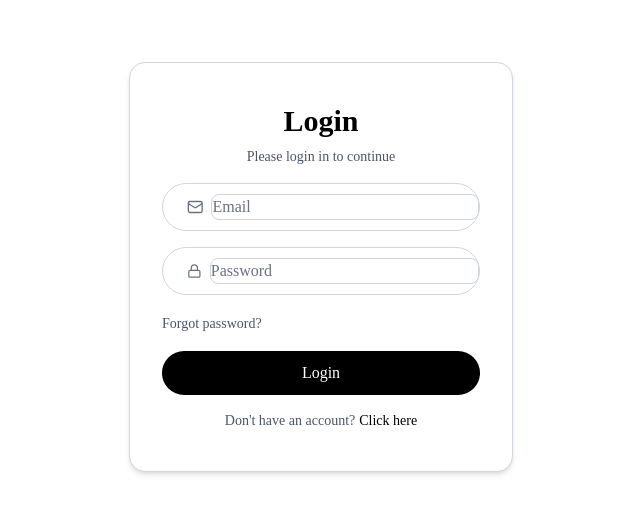
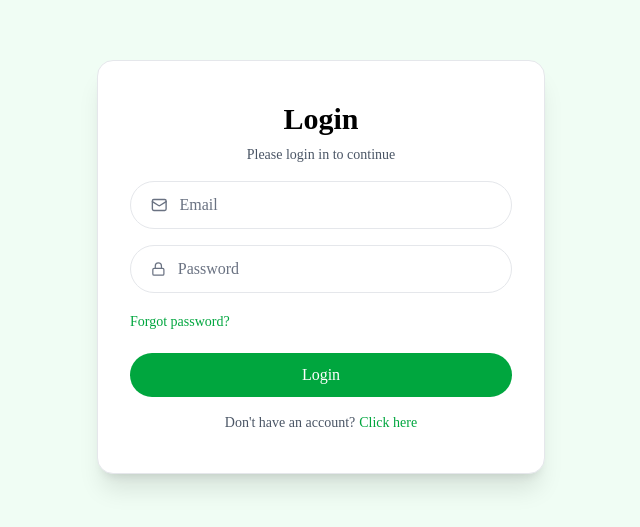
Before and after one commit to konchadavyshnavi/Resume-Builder, a React (Vite) app in the folder client/: page /login in a window 1280 px wide. Shown: the part 133-660 px from the top of the page, without its empty margins (319-959 px from the left). Built offline with nearby package versions, Linux system fonts and the light colour scheme.

Commit message:
Update Login component styles and structure

```diff
--- a/client/src/pages/Login.jsx
+++ b/client/src/pages/Login.jsx
@@ -37,86 +37,103 @@ const {data}=await api.post(`/api/users/${state}`,formData)
         setFormData(prev => ({ ...prev, [name]: value }))
     }
   return (
-   <div className="flex items-center justify-center min-h-screen bg-white px-4">
+    <div className="flex items-center justify-center min-h-screen bg-green-50 px-4">
   <form
     onSubmit={handleSubmit}
-    className="sm:w-96 w-full text-center bg-white border border-gray-300 rounded-2xl px-8 shadow-md"
+    className="w-full max-w-md bg-white border border-gray-200 rounded-2xl px-8 shadow-xl"
   >
-    <h1 className="text-black text-3xl mt-10 font-semibold">
+    <h1 className="text-black text-3xl mt-10 font-semibold text-center">
       {state === "login" ? "Login" : "Sign up"}
     </h1>
 
-    <p className="text-gray-600 text-sm mt-2">
+    <p className="text-gray-600 text-sm mt-2 text-center">
       Please {state} in to continue
     </p>
 
+    {/* Name */}
     {state !== "login" && (
-      <div className="flex items-center mt-6 w-full bg-white border border-gray-300 h-12 rounded-full pl-6 gap-2">
+      <div
+        className="flex items-center mt-6 w-full h-12 rounded-full px-5 gap-3
+                   border border-gray-200 focus-within:border-green-500 transition"
+      >
         <User2Icon size={16} className="text-gray-500" />
         <input
           type="text"
           name="name"
           placeholder="Name"
-          className="w-full bg-transparent text-black placeholder-gray-500 outline-none"
           value={formData.name}
           onChange={handleChange}
           required
+          className="w-full bg-transparent text-black placeholder-gray-500 outline-none border-none"
         />
       </div>
     )}
 
-    <div className="flex items-center w-full mt-4 bg-white border border-gray-300 h-12 rounded-full pl-6 gap-2">
+    {/* Email */}
+    <div
+      className="flex items-center mt-4 w-full h-12 rounded-full px-5 gap-3
+                 border border-gray-200 focus-within:border-green-500 transition"
+    >
       <Mail size={18} className="text-gray-500" />
       <input
         type="email"
         name="email"
         placeholder="Email"
-        className="w-full bg-transparent text-black placeholder-gray-500 outline-none"
         value={formData.email}
         onChange={handleChange}
         required
+        className="w-full bg-transparent text-black placeholder-gray-500 outline-none border-none"
       />
     </div>
 
-    <div className="flex items-center mt-4 w-full bg-white border border-gray-300 h-12 rounded-full pl-6 gap-2">
+    {/* Password */}
+    <div
+      className="flex items-center mt-4 w-full h-12 rounded-full px-5 gap-3
+                 border border-gray-200 focus-within:border-green-500 transition"
+    >
       <Lock size={16} className="text-gray-500" />
       <input
         type="password"
         name="password"
         placeholder="Password"
-        className="w-full bg-transparent text-black placeholder-gray-500 outline-none"
         value={formData.password}
         onChange={handleChange}
         required
+        className="w-full bg-transparent text-black placeholder-gray-500 outline-none border-none"
       />
     </div>
 
+    {/* Forgot password */}
     <div className="mt-4 text-left">
       <button
         type="button"
-        className="text-sm text-gray-600 hover:underline"
+        className="text-sm text-green-600 hover:underline"
       >
         Forgot password?
       </button>
     </div>
 
+    {/* Submit */}
     <button
       type="submit"
-      className="mt-4 w-full h-11 rounded-full text-white bg-black hover:bg-gray-800 transition"
+      className="mt-5 w-full h-11 rounded-full
+                 text-white font-medium
+                 bg-green-600 hover:bg-green-700 transition"
     >
       {state === "login" ? "Login" : "Sign up"}
     </button>
 
+    {/* Switch state */}
     <p
       onClick={() =>
         setState(prev => (prev === "login" ? "register" : "login"))
       }
-      className="text-gray-600 text-sm mt-4 mb-10 cursor-pointer"
+      className="text-gray-600 text-sm mt-4 mb-10 text-center cursor-pointer"
     >
       {state === "login"
         ? "Don't have an account?"
         : "Already have an account?"}
-      <span className="text-black font-medium hover:underline ml-1">
+      <span className="text-green-600 font-medium hover:underline ml-1">
         Click here
       </span>
     </p>
```
